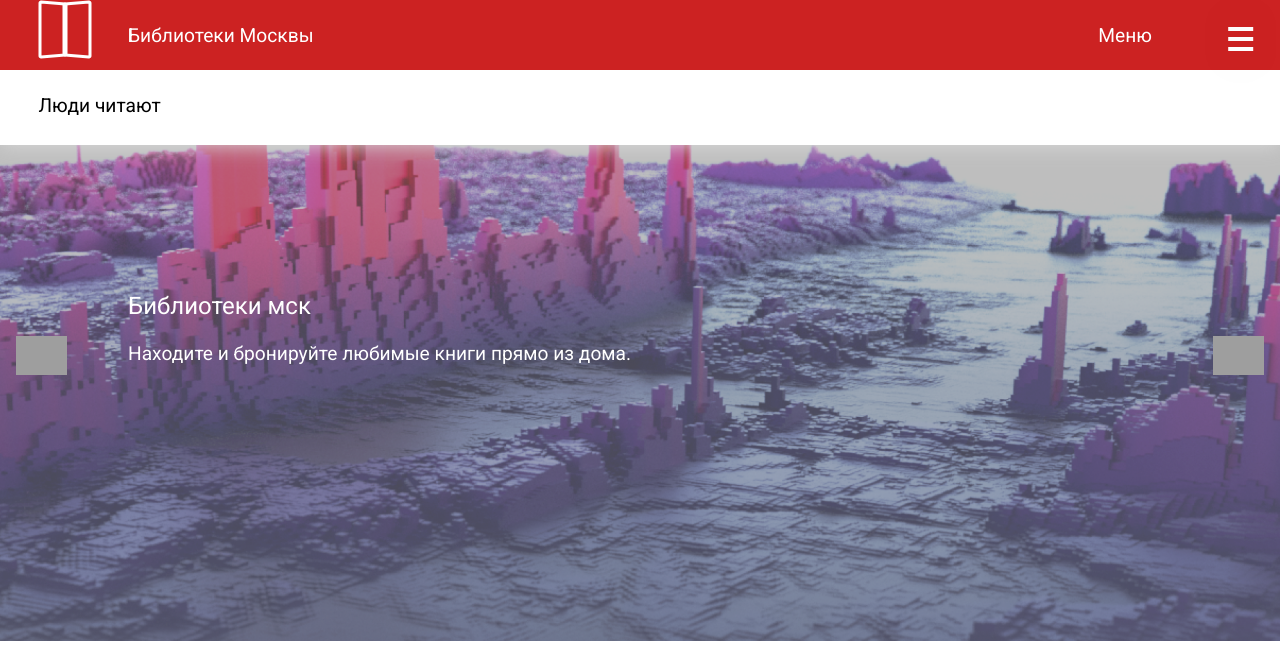
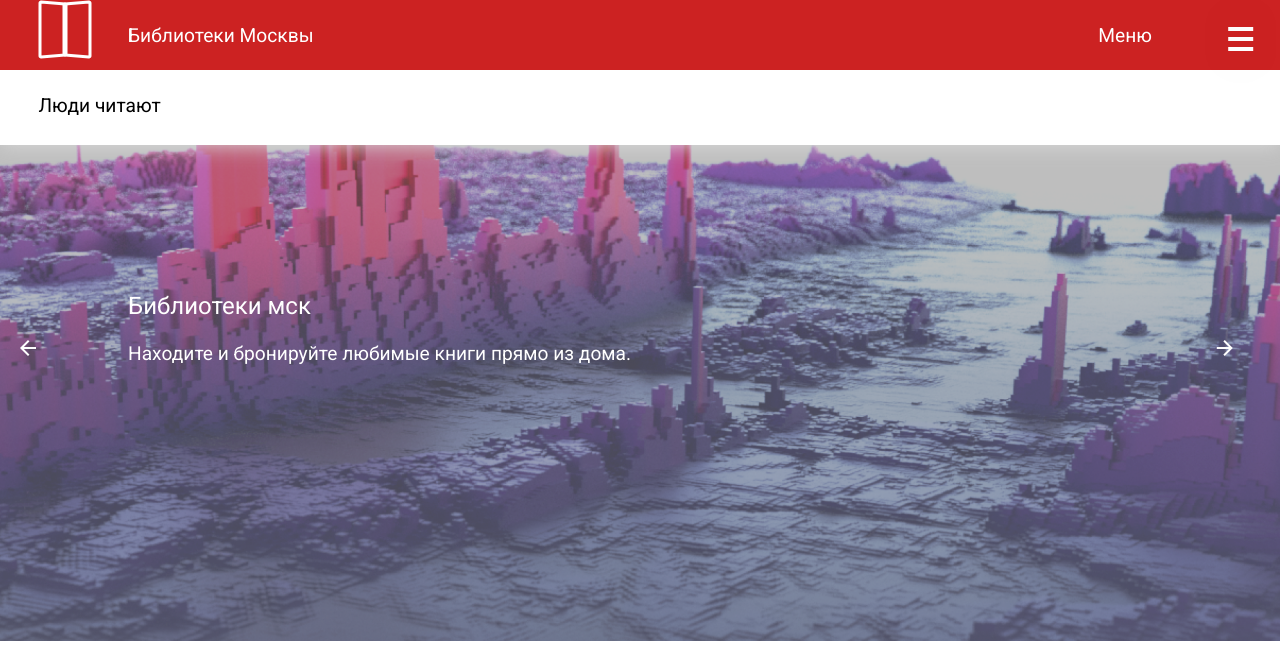
Before and after one commit to InfantemTeam/leaders-2021, a Python web app: template templates/index.html in a window 1280 px wide. Shown: the top 645 px of the page. Run offline with Jinja, Linux system fonts and the light colour scheme; the template is opened without the code that fills it, so the values that code supplies are empty; grey boxes are pictures that could not be loaded.

Commit message:
Fixed arrows.

```diff
--- a/static/css/common.css
+++ b/static/css/common.css
@@ -11,6 +11,14 @@ body {
 *:before
 *:after {
 	box-sizing: border-box;
+}
+
+.material-icons {
+	-webkit-user-select: none;
+	-moz-user-select: none;
+	-ms-user-select: none;
+	-o-user-select: none;
+	user-select: none;
 }
 
 .spacer {
--- a/templates/base.html
+++ b/templates/base.html
@@ -29,3 +29,6 @@
 		<!--<footer>&copy; InfantemTeam<br>Лидеры цифровой трансформации<br>2021</footer>-->
 	</body>
 </html>
+
+<!-- by InfantemTeam, 2021
+     infantemteam@sdore.me -->
--- a/templates/index.html
+++ b/templates/index.html
@@ -60,8 +60,8 @@
 			<div class="slideText">Он создается автоматически, если у вас есть учётная запись на Mos.ru.</div>
 		</div>
 
-		<a class="prev" onclick="minusSlide()"><img class="arrow" src="/static/img/left-arrow.png"></a>
-		<a class="next" onclick="plusSlide()"><img class="arrow" src="/static/img/right_arrow.png"></a>
+		<a class="prev" onclick="minusSlide()"><span class="material-icons">arrow_back</span></a>
+		<a class="next" onclick="plusSlide()"><span class="material-icons">arrow_forward</span></a>
 	</div>
 
 	<div class="slider-dots">
```
